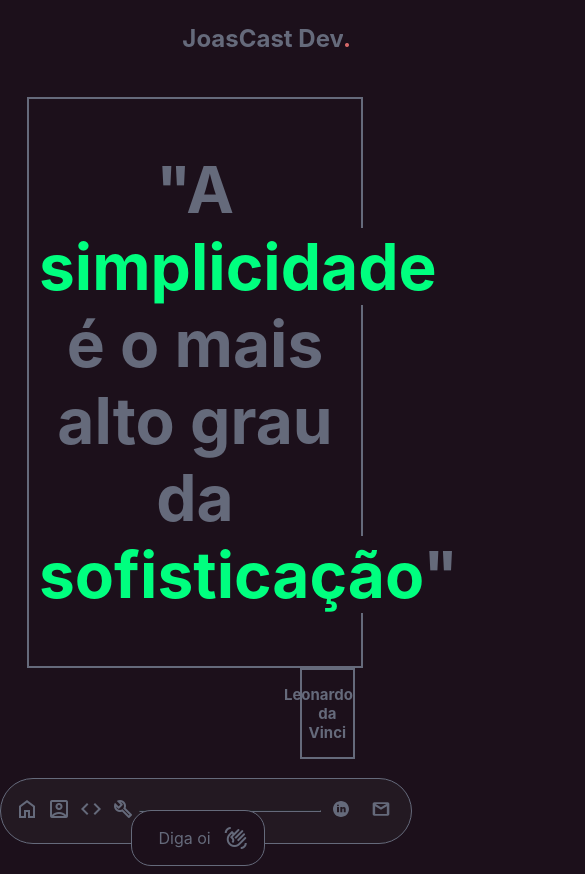
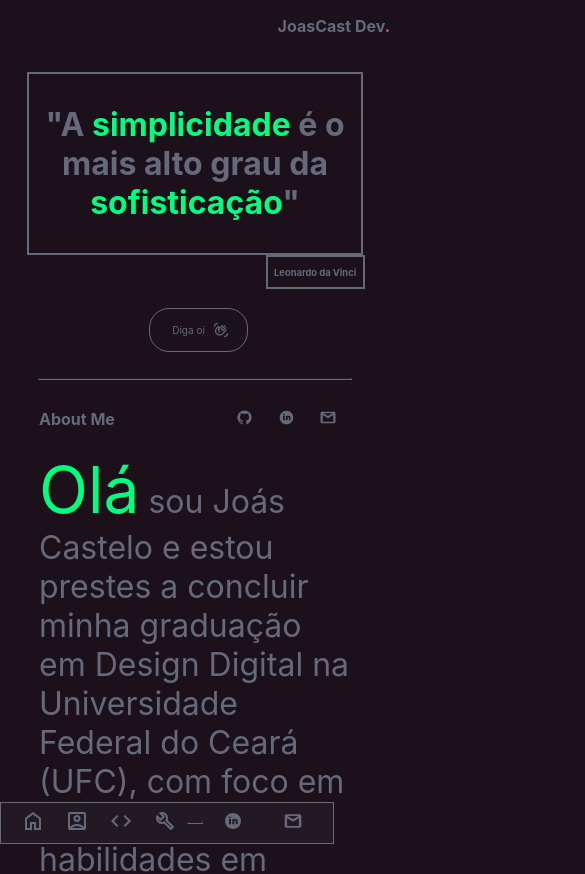
Before and after one commit to JoasCast/portifolio-front-end, a React (Create React App) app: page / in a window 390 px wide. Shown: the top 874 px of the page, 585 px wide, since content can reach past the window. Built offline with nearby package versions, Linux system fonts and the light colour scheme.

Commit message:
mobile-01
responsividade mobile primeira tentativa

```diff
--- a/src/App.css
+++ b/src/App.css
@@ -6,11 +6,22 @@
   display: flex;
   flex-direction: column;
   position: relative;
-  /* justify-content: center; */
-  /* text-align: center; */
 }
 
 .app .linha{
   width: 90%;
   border-color: #656A7B;
 }
+
+@media (max-width: 450px) {
+
+  .app {
+    width: 100vw;
+  }
+
+  .app .linha{
+    width: 80%;
+    border-color: #656A7B;
+  }
+
+}
--- a/src/components/nav.css
+++ b/src/components/nav.css
@@ -14,7 +14,6 @@
   .nav .link{
     background-color: #231922;
     margin: 6px;
-    color: none;
     text-decoration: none;
   }
 
@@ -59,7 +58,6 @@
 
     .nav .link{
       margin: 4px;
-      background-color: none;
     }
 
     .nav .active{
@@ -82,12 +80,35 @@
 
     .nav {
       flex-direction: row;
-      width: 100%;
-      padding: 10px;
+      width: 80%;
+      padding: 6px 10px;
       margin: 0px 0px;
-      border: 1px solid #656A7B;
-      position: fixed;
       bottom: 0;
+      border-radius: 0;
+    }
+
+    .nav .link{
+      margin: 0px;
+    }
+
+    .nav .material-symbols-outlined{
+      font-size: 1.5em;
+      margin: 0px 10px;
+    }
+
+    .nav .icone{
+      width: 20px;
+      margin: 0px 20px;
+    }
+
+    .nav .active{
+      border-radius: 0px;
+      margin: 0px;
+    }
+
+    .nav .material-symbols-outlined:hover{
+      font-size: 1em;
+      margin: 6px;
     }
 
   }
--- a/src/pages/home/home.css
+++ b/src/pages/home/home.css
@@ -109,5 +109,41 @@
 }
 
 @media (max-width: 450px) {
+    /* .home{
+        width: 100vw;
+    } */
 
+    .home .name{
+        width: 100%;
+        font-size: 1em;
+    }
+
+    .home .titulo{
+        font-size: 1em;
+    }
+
+    .home .citacao{
+        width: 87%;
+        font-size: 0.5em;
+    }
+
+    .home .autor{
+        width: 28%;
+    }
+
+    .home .acenar{
+        width: 70%;
+        height: 10px;
+        padding: 16px;
+        margin: 20% 0%;
+    }
+
+    .home .acenar .material-symbols-outlined{
+        font-size: 16px;
+    }
+
+    .home .acenar .diga{
+        margin: 0 5px;
+        font-size: 10px;
+    }
 }
--- a/src/pages/projetos/projetos.css
+++ b/src/pages/projetos/projetos.css
@@ -95,5 +95,10 @@
 }
 
 @media (max-width: 450px) {
-
+    .projetos .linha .card img{
+        width: 120px;
+        height: 120px;
+        margin: 4% 0%;
+        border-radius: 10%;
+    }
 }
```
